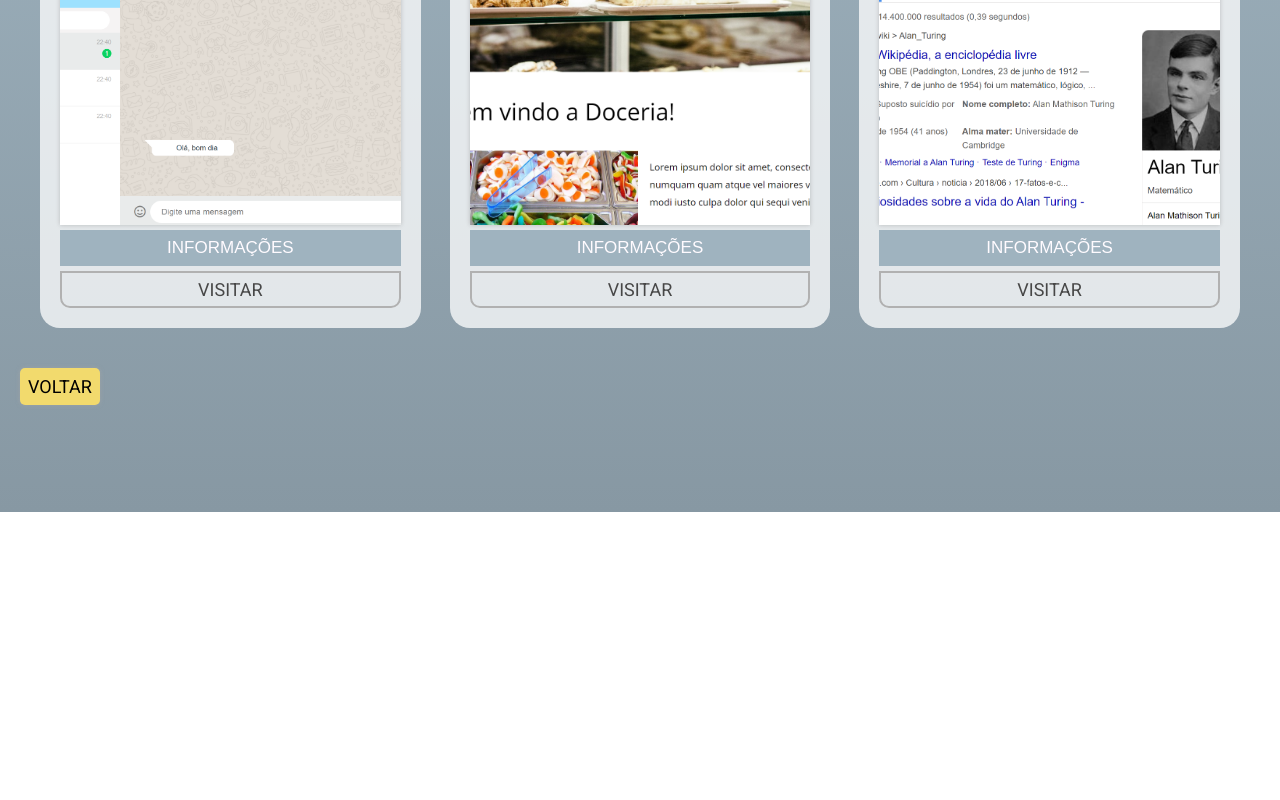
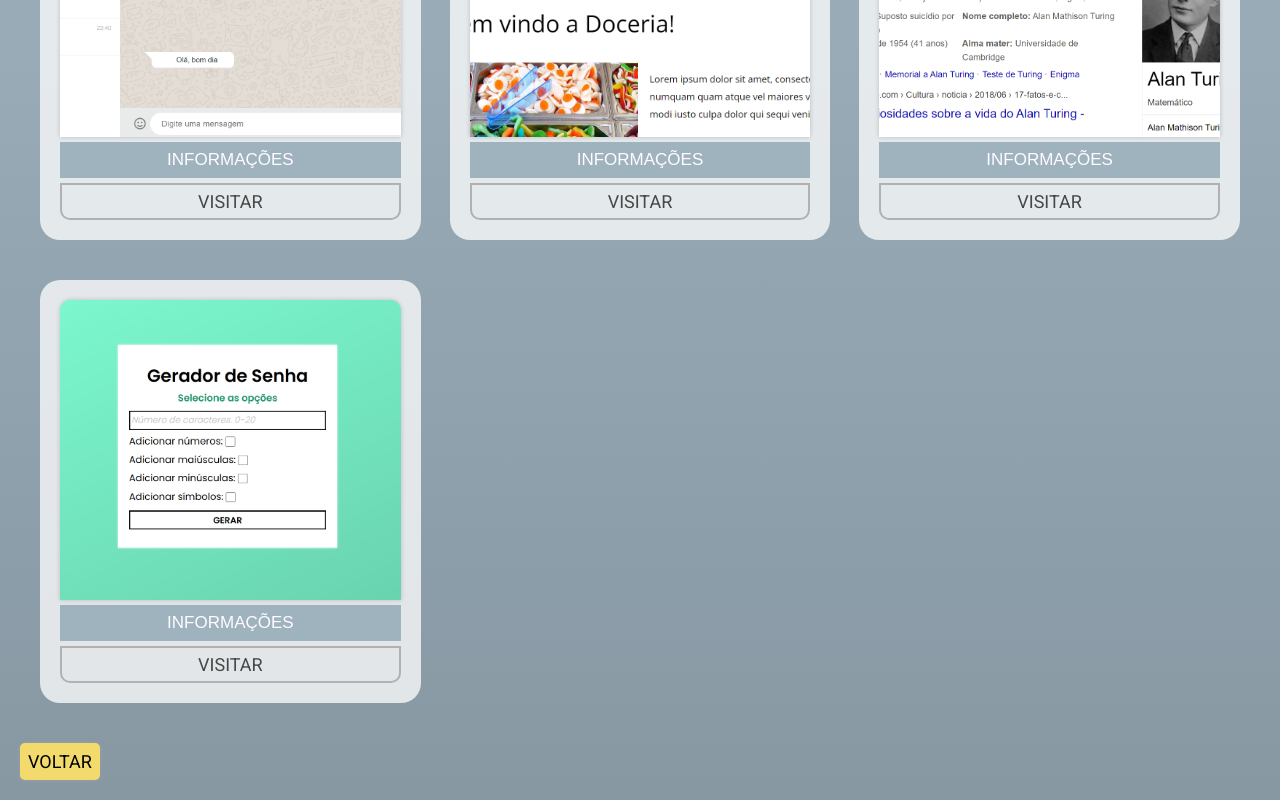
Before and after one commit to guibaumer/portfolio-react, a React (Vite) app: page /other-projects in a window 1280 px wide. Shown: the part 288-1088 px from the top of the page. Before the commit the page ends 800 px from the top, so only its background shows below. Built offline with nearby package versions, Linux system fonts and the light colour scheme.

Commit message:
new project

```diff
--- a/src/App.jsx
+++ b/src/App.jsx
@@ -30,12 +30,12 @@
       tags: ['Next.js.svg'],
     },
     {
-      name: 'IMDb',
-      description: 'Consumo da API da Internet Movie Database. Criado com React.js.',
-      link: 'https://guibaumer-imdb.netlify.app/',
-      src: 'miniatura/imdb.png',
+      name: 'Lista de Contatos - React',
+      description: 'Frontend desenvolvido com Next.JS e API criada com Express. A API está conectada ao MongoDB.',
+      link: 'https://lista-de-contatos-next.netlify.app/',
+      src: 'miniatura/contatos.png',
       id: '3',
-      tags: ['react-logo.svg'],
+      tags: ['Next.js.svg'],
     },
     {
       name: 'Restaurante',
@@ -46,12 +46,12 @@
       tags: ['html.svg', 'css.svg', 'javascript.svg'],
     },
     {
-      name: 'Gerador de Senha',
-      description: 'Site desenvolvido com HTML, CSS e Javascript. Gera uma senha conforme selecionadas as opções.',
-      link: 'https://guibaumer.github.io/cursoUdemy/0-exercicios/exercicio14-senha/index.html',
-      src: 'miniatura/gerador-de-senhas.png',
+      name: 'IMDb',
+      description: 'Consumo da API da Internet Movie Database. Criado com React.js.',
+      link: 'https://guibaumer-imdb.netlify.app/',
+      src: 'miniatura/imdb.png',
       id: '5',
-      tags: ['javascript.svg', 'html.svg', 'css.svg'],
+      tags: ['react-logo.svg'],
     },
     {
       name: 'Lista de Tarefas - React',
--- a/src/pages/Projects/Projects.jsx
+++ b/src/pages/Projects/Projects.jsx
@@ -27,6 +27,14 @@
       id: '3',
       tags: ['html.svg', 'css.svg'],
     },
+    {
+      name: 'Gerador de Senha',
+      description: 'Site desenvolvido com HTML, CSS e Javascript. Gera uma senha conforme selecionadas as opções.',
+      link: 'https://guibaumer.github.io/cursoUdemy/0-exercicios/exercicio14-senha/index.html',
+      src: 'miniatura/gerador-de-senhas.png',
+      id: '5',
+      tags: ['javascript.svg', 'html.svg', 'css.svg'],
+    },
   ];
 
   return (
```
Also changed, not shown: public/miniatura/contatos.png (added).
